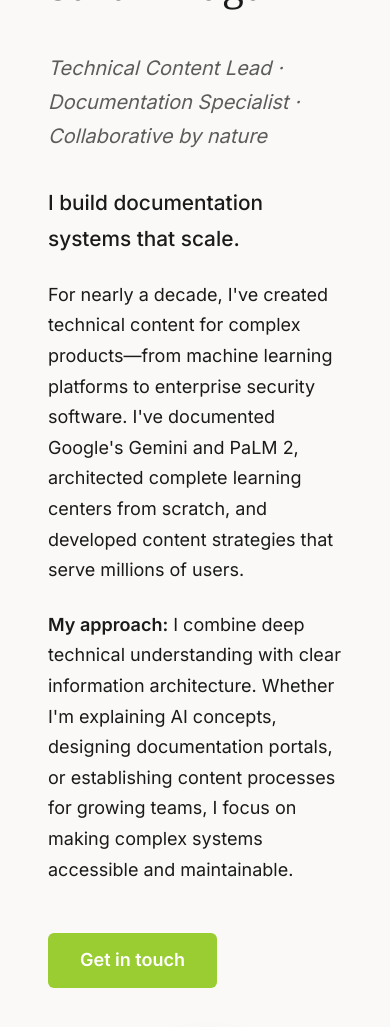
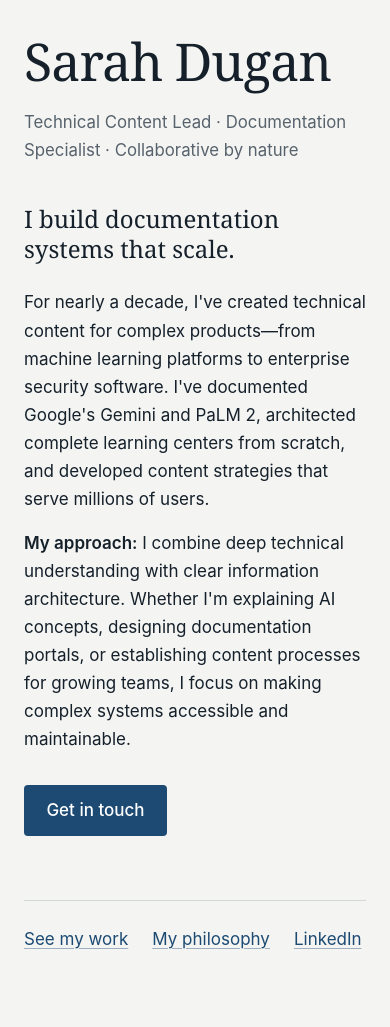
Before and after one commit to scrivera-dugan/site, a Jekyll site: the page built from index.md, in a window 390 px wide and 1400 px high, cut to the strip 337-1369 px from the top of the window. Shown: the top 1027 px of the strip. Built offline with Jekyll 4.4.1, drawn with Linux system fonts in a browser that asks for light colours; some web fonts are replaced; some of the changed text lies outside the part shown.

Commit message:
Restyle site: cyanotype palette, Plex Sans, dark mode, link previews

```diff
--- a/index.md
+++ b/index.md
@@ -2,25 +2,25 @@
 layout: default
 title: Home
 ---
-<div style="display: flex; align-items: flex-start; gap: 3rem; margin-bottom: 3rem; flex-wrap: wrap;">
-    <div style="flex: 1; min-width: 300px;">
-        <h1 style="margin-top: 0;">Sarah Dugan</h1>
-        <p style="font-size: 1.25rem; color: var(--color-text-secondary); font-style: italic; margin-bottom: 2rem;">Technical Content Lead · Documentation Specialist · Collaborative by nature</p>
+<section class="hero">
+    <div>
+        <h1>Sarah Dugan</h1>
+        <p class="hero-subtitle">Technical Content Lead · Documentation Specialist · Collaborative by nature</p>
 
-        <p style="font-size: 1.3rem; font-weight: 500; margin-bottom: 1.5rem;">I build documentation systems that scale.</p>
+        <p class="hero-lede">I build documentation systems that scale.</p>
 
         <p>For nearly a decade, I've created technical content for complex products—from machine learning platforms to enterprise security software. I've documented Google's Gemini and PaLM 2, architected complete learning centers from scratch, and developed content strategies that serve millions of users.</p>
 
         <p><strong>My approach:</strong> I combine deep technical understanding with clear information architecture. Whether I'm explaining AI concepts, designing documentation portals, or establishing content processes for growing teams, I focus on making complex systems accessible and maintainable.</p>
 
-        <a href="mailto:sarahcdugan@gmail.com" style="display: inline-block; background-color: var(--color-accent); color: white; padding: 0.75rem 2rem; border-radius: 6px; font-weight: 600; text-decoration: none; margin-top: 1.5rem;">Get in touch</a>
+        <a class="button" href="mailto:sarahcdugan@gmail.com">Get in touch</a>
     </div>
 
-    <div style="flex-shrink: 0;">
-        <img src="{{ '/images/sdugan.png' | relative_url }}" alt="Sarah Dugan" style="width: 320px; height: 320px; border-radius: 50%; object-fit: cover; object-position: center 20%; box-shadow: 0 8px 24px rgba(0, 0, 0, 0.12);">
-    </div>
-</div>
+    <img class="hero-photo" src="{{ '/images/sdugan.jpg' | relative_url }}" alt="Sarah Dugan" width="480" height="720">
+</section>
 
----
-
-[See my work →](/site/my-work.html) · [My philosophy →](/site/philosophy.html) · [LinkedIn](https://www.linkedin.com/in/scdugan/)
+<nav class="home-links" aria-label="More">
+    <a href="{{ '/my-work.html' | relative_url }}">See my work</a>
+    <a href="{{ '/friends&philosophy.html' | relative_url }}">My philosophy</a>
+    <a href="https://www.linkedin.com/in/scdugan/">LinkedIn</a>
+</nav>
--- a/styles.css
+++ b/styles.css
@@ -1,50 +1,56 @@
 /* ========================================
-   Sarah Dugan Portfolio
-   Clean, warm, refined design
+   sarahdocs.com
+   Cyanotype palette: blueprint blue on paper
    ======================================== */
 
 :root {
-    /* Warm color palette */
-    --color-bg: #FAF9F7;
-    --color-bg-alt: #FFFFFF;
-    --color-text: #1A1A1A;
-    --color-text-secondary: #5C5C5C;
-    --color-accent: #9ACD32;
-    --color-accent-hover: #7BA428;
-    --color-border: #E5E2DD;
-    --color-nav-bg: rgba(250, 249, 247, 0.95);
+    color-scheme: light dark;
 
-    /* Typography */
-    --font-display: 'Instrument Serif', Georgia, serif;
-    --font-body: 'Inter', -apple-system, BlinkMacSystemFont, sans-serif;
+    --color-bg: #F4F5F2;              /* paper */
+    --color-bg-alt: #FBFBF9;          /* surface */
+    --color-text: #15202B;            /* ink */
+    --color-text-secondary: #57626C;
+    --color-text-primary: var(--color-text); /* alias used on the Work page */
+    --color-accent: #1C4A73;          /* cyanotype */
+    --color-accent-hover: #0F3354;
+    --color-on-accent: #FFFFFF;
+    --color-border: #D3D8DA;
+    --color-nav-bg: #F4F5F2;
 
-    /* Spacing */
+    --font-display: 'Instrument Serif', Georgia, 'Times New Roman', serif;
+    --font-body: 'IBM Plex Sans', -apple-system, BlinkMacSystemFont, 'Segoe UI', sans-serif;
+    --font-mono: 'IBM Plex Mono', ui-monospace, SFMono-Regular, Menlo, monospace;
+
     --space-xs: 0.5rem;
     --space-sm: 1rem;
     --space-md: 1.5rem;
     --space-lg: 2.5rem;
     --space-xl: 4rem;
     --space-xxl: 6rem;
+
+    --measure: 42rem;                 /* reading column, ~70 characters */
+    --radius: 4px;
 }
 
-    /* Typography */
-    --font-display: 'Instrument Serif', Georgia, serif;
-    --font-body: 'Inter', -apple-system, BlinkMacSystemFont, sans-serif;
-
-    /* Spacing */
-    --space-xs: 0.5rem;
-    --space-sm: 1rem;
-    --space-md: 1.5rem;
-    --space-lg: 2.5rem;
-    --space-xl: 4rem;
-    --space-xxl: 6rem;
+@media (prefers-color-scheme: dark) {
+    :root {
+        --color-bg: #0E1823;
+        --color-bg-alt: #14212E;
+        --color-text: #E4E8EB;
+        --color-text-secondary: #9AA6B1;
+        --color-accent: #8FB9DE;
+        --color-accent-hover: #B7D3EC;
+        --color-on-accent: #0E1823;
+        --color-border: #253444;
+        --color-nav-bg: #0E1823;
+    }
 }
 
 /* ========================================
-   Base Styles
+   Base
    ======================================== */
 
-* {
+*, *::before, *::after {
     margin: 0;
     padding: 0;
     box-sizing: border-box;
@@ -52,11 +58,28 @@
 
 body {
     font-family: var(--font-body);
-    font-size: 1.125rem;
-    line-height: 1.7;
+    font-size: 1.0625rem;
+    line-height: 1.65;
     color: var(--color-text);
     background-color: var(--color-bg);
     -webkit-font-smoothing: antialiased;
+    text-rendering: optimizeLegibility;
+}
+
+img {
+    max-width: 100%;
+    height: auto;
+}
+
+::selection {
+    background: var(--color-accent);
+    color: var(--color-on-accent);
+}
+
+:focus-visible {
+    outline: 2px solid var(--color-accent);
+    outline-offset: 3px;
+    border-radius: 2px;
 }
 
 /* ========================================
@@ -66,20 +89,20 @@ body {
 h1, h2, h3, h4, h5, h6 {
     font-family: var(--font-display);
     font-weight: 400;
-    line-height: 1.3;
-    margin-bottom: var(--space-md);
+    line-height: 1.15;
+    letter-spacing: -0.005em;
     color: var(--color-text);
+    margin-bottom: var(--space-sm);
 }
 
 h1 {
-    font-size: 3rem;
-    margin-bottom: var(--space-lg);
+    font-size: clamp(2.5rem, 6vw, 3.5rem);
+    margin-bottom: var(--space-md);
 }
 
 h2 {
-    font-size: 2rem;
+    font-size: clamp(1.75rem, 4vw, 2.25rem);
     margin-top: var(--space-xl);
-    margin-bottom: var(--space-md);
 }
 
 h3 {
@@ -88,31 +111,66 @@ h3 {
 }
 
 p {
-    margin-bottom: var(--space-md);
-    color: var(--color-text);
+    margin-bottom: var(--space-sm);
 }
 
 a {
     color: var(--color-accent);
-    text-decoration: none;
-    transition: color 0.2s ease;
+    text-decoration: underline;
+    text-decoration-thickness: 1px;
+    text-underline-offset: 0.2em;
+    text-decoration-color: color-mix(in srgb, var(--color-accent) 40%, transparent);
+    transition: color 0.15s ease, text-decoration-color 0.15s ease;
 }
 
 a:hover {
     color: var(--color-accent-hover);
+    text-decoration-color: currentColor;
 }
 
 ul, ol {
-    margin-left: var(--space-lg);
-    margin-bottom: var(--space-md);
+    margin: 0 0 var(--space-sm) 1.25rem;
 }
 
 li {
-    margin-bottom: var(--space-xs);
+    margin-bottom: 0.35rem;
 }
 
 strong {
     font-weight: 600;
+}
+
+hr {
+    border: 0;
+    border-top: 1px solid var(--color-border);
+    margin: var(--space-lg) 0;
+}
+
+code, pre {
+    font-family: var(--font-mono);
+    font-size: 0.9em;
+}
+
+code {
+    background: var(--color-bg-alt);
+    border: 1px solid var(--color-border);
+    border-radius: var(--radius);
+    padding: 0.1em 0.35em;
+}
+
+pre {
+    background: var(--color-bg-alt);
+    border: 1px solid var(--color-border);
+    border-radius: var(--radius);
+    padding: var(--space-sm);
+    overflow-x: auto;
+    margin-bottom: var(--space-sm);
+}
+
+pre code {
+    border: 0;
+    padding: 0;
+    background: none;
 }
 
 /* ========================================
@@ -122,27 +180,27 @@ strong {
 .nav {
     background-color: var(--color-nav-bg);
     border-bottom: 1px solid var(--color-border);
-    padding: var(--space-md) 0;
+    padding: var(--space-sm) 0;
     position: sticky;
     top: 0;
     z-index: 100;
-    backdrop-filter: blur(10px);
 }
 
 .nav-container {
-    max-width: 1200px;
+    max-width: calc(var(--measure) + 2 * var(--space-md));
     margin: 0 auto;
-    padding: 0 var(--space-lg);
+    padding: 0 var(--space-md);
     display: flex;
     justify-content: space-between;
-    align-items: center;
+    align-items: baseline;
+    gap: var(--space-md);
 }
 
 .nav-logo {
     font-family: var(--font-display);
     font-size: 1.5rem;
     color: var(--color-text);
-    font-weight: 400;
+    text-decoration: none;
 }
 
 .nav-logo:hover {
@@ -151,80 +209,129 @@ strong {
 
 .nav-links {
     display: flex;
-    gap: var(--space-lg);
+    flex-wrap: wrap;
+    gap: var(--space-md);
 }
 
 .nav-links a {
     color: var(--color-text-secondary);
-    font-size: 1rem;
-    font-weight: 400;
-    transition: color 0.2s ease;
+    font-size: 0.95rem;
+    text-decoration: none;
+    padding-bottom: 2px;
+    border-bottom: 1px solid transparent;
 }
 
-.nav-links a:hover,
+.nav-links a:hover {
+    color: var(--color-text);
+}
+
 .nav-links a.active {
-    color: var(--color-accent);
+    color: var(--color-text);
+    border-bottom-color: var(--color-accent);
 }
 
 /* ========================================
-   Main Content
+   Main
    ======================================== */
 
 .main {
     min-height: calc(100vh - 200px);
-    padding: var(--space-xxl) 0;
+    padding: var(--space-xl) 0 var(--space-xxl);
 }
 
 .container {
-    max-width: 800px;
+    max-width: calc(var(--measure) + 2 * var(--space-md));
     margin: 0 auto;
-    padding: 0 var(--space-lg);
+    padding: 0 var(--space-md);
 }
 
 /* ========================================
-   Home Page Intro
+   Home
    ======================================== */
 
-.intro {
-    text-align: center;
-    margin-bottom: var(--space-xxl);
-}
-
-.intro h1 {
-    font-size: 3.5rem;
-    margin-bottom: var(--space-sm);
-}
-
-.intro .subtitle {
-    font-size: 1.25rem;
-    color: var(--color-text-secondary);
+.hero {
+    display: grid;
+    grid-template-columns: 1fr auto;
+    gap: var(--space-lg);
+    align-items: start;
     margin-bottom: var(--space-xl);
 }
 
+.hero h1 {
+    font-size: clamp(3.25rem, 9vw, 5.25rem);
+    line-height: 0.95;
+    letter-spacing: -0.02em;
+    margin: 0 0 var(--space-md);
+}
+
+.hero-subtitle {
+    color: var(--color-text-secondary);
+    font-size: 1.05rem;
+    margin-bottom: var(--space-lg);
+}
+
+.hero-lede {
+    font-family: var(--font-display);
+    font-size: 1.75rem;
+    line-height: 1.25;
+    margin-bottom: var(--space-md);
+}
+
+.hero-photo {
+    width: 12rem;
+    aspect-ratio: 4 / 5;
+    object-fit: cover;
+    object-position: center 20%;
+    border-radius: var(--radius);
+    filter: grayscale(0.15);
+}
+
+.button {
+    display: inline-block;
+    background-color: var(--color-accent);
+    color: var(--color-on-accent);
+    padding: 0.7rem 1.4rem;
+    border-radius: var(--radius);
+    font-weight: 500;
+    text-decoration: none;
+    margin-top: var(--space-sm);
+}
+
+.button:hover {
+    background-color: var(--color-accent-hover);
+    color: var(--color-on-accent);
+}
+
+.home-links {
+    display: flex;
+    flex-wrap: wrap;
+    gap: var(--space-md);
+    padding-top: var(--space-md);
+    border-top: 1px solid var(--color-border);
+}
+
+/* Older intro styles, kept in case a page still uses them */
+.intro { margin-bottom: var(--space-xl); }
+.intro .subtitle { color: var(--color-text-secondary); }
+
 /* ========================================
-   Sections
+   Sections and cards
    ======================================== */
 
 .section {
-    margin-bottom: var(--space-xxl);
+    margin-bottom: var(--space-xl);
 }
 
 .section h2 {
     margin-top: 0;
-    padding-bottom: var(--space-sm);
-    border-bottom: 2px solid var(--color-border);
 }
-
-/* ========================================
-   Cards/Blocks
-   ======================================== */
 
 .card {
     background-color: var(--color-bg-alt);
     border: 1px solid var(--color-border);
-    border-radius: 8px;
-    padding: var(--space-lg);
-    margin-bottom: var(--space-lg);
+    border-radius: var(--radius);
+    padding: var(--space-md);
+    margin-bottom: var(--space-md);
 }
 
 .card h3 {
@@ -236,31 +343,34 @@ strong {
    ======================================== */
 
 .footer {
-    background-color: var(--color-bg-alt);
     border-top: 1px solid var(--color-border);
-    padding: var(--space-xl) 0;
-    margin-top: var(--space-xxl);
+    padding: var(--space-lg) 0;
 }
 
 .footer .container {
     display: flex;
     justify-content: space-between;
     align-items: center;
+    flex-wrap: wrap;
+    gap: var(--space-sm);
 }
 
 .footer p {
     color: var(--color-text-secondary);
+    font-size: 0.9rem;
     margin: 0;
 }
 
 .footer-links {
     display: flex;
-    gap: var(--space-lg);
+    flex-wrap: wrap;
+    gap: var(--space-md);
 }
 
 .footer-links a {
     color: var(--color-text-secondary);
-    font-size: 1rem;
+    font-size: 0.9rem;
+    text-decoration: none;
 }
 
 .footer-links a:hover {
@@ -268,124 +378,113 @@ strong {
 }
 
 /* ========================================
-   Responsive Design
+   Resume PDF viewer
    ======================================== */
 
-@media (max-width: 768px) {
-    h1 {
-        font-size: 2.5rem;
-    }
+.pdf-container {
+    margin: var(--space-lg) 0;
+}
 
-    h2 {
-        font-size: 1.75rem;
-    }
-
-    .nav-container {
-        flex-direction: column;
-        gap: var(--space-md);
-        text-align: center;
-    }
-
-    .nav-links {
-        flex-wrap: wrap;
-        justify-content: center;
-        gap: var(--space-md);
-    }
-
-    .footer .container {
-        flex-direction: column;
-        gap: var(--space-md);
-        text-align: center;
-    }
-
-    .intro h1 {
-        font-size: 2.5rem;
-    }
+.pdf-container embed {
+    display: block;
+    border: 1px solid var(--color-border);
+    border-radius: var(--radius);
+    margin-bottom: var(--space-md);
 }
 
 /* ========================================
-   PDF Viewer
+   Work and Philosophy page carousels
+   These pages have their own <style> blocks with
+   hardcoded light colors and shadows. The "main"
+   prefix gives these rules enough weight to win,
+   so the pages also work in dark mode.
    ======================================== */
 
-.pdf-container {
-    background-color: var(--color-bg-alt);
-    border-radius: 12px;
-    padding: var(--space-lg);
-    box-shadow: 0 4px 6px rgba(0, 0, 0, 0.05), 0 10px 20px rgba(0, 0, 0, 0.08);
-    margin: var(--space-xl) 0;
+main .carousel-item {
+    background: var(--color-bg-alt);
+    border: 1px solid var(--color-border);
+    border-radius: var(--radius);
+    box-shadow: none;
 }
 
-.pdf-container embed {
-    border-radius: 8px;
-    border: 1px solid var(--color-border);
-    display: block;
-    margin-bottom: var(--space-lg);
-
+main .carousel::-webkit-scrollbar-track,
+main .photo-carousel::-webkit-scrollbar-track {
+    background: var(--color-border);
+    border-radius: var(--radius);
 }
 
-@media (max-width: 768px) {
-    .pdf-container embed {
-        height: 600px;
-    }
+main .carousel::-webkit-scrollbar-thumb,
+main .photo-carousel::-webkit-scrollbar-thumb {
+    border-radius: var(--radius);
 }
 
-/* ========================================
-   Infinite Carousel
-   ======================================== */
+main .photo-carousel-item img {
+    border-radius: var(--radius);
+    box-shadow: none;
+}
 
+/* Inline photo styles on the About and Work pages add shadows */
+.container img {
+    box-shadow: none !important;
+}
+
+/* Older auto-scrolling carousel */
 .carousel-wrapper {
     overflow: hidden;
-    width: 100%;
-    background-color: var(--color-bg-alt);
-    border-radius: 12px;
-    box-shadow: 0 4px 6px rgba(0, 0, 0, 0.05), 0 10px 20px rgba(0, 0, 0, 0.08);
-    padding: var(--space-lg) 0;
-    margin: var(--space-xl) 0;
+    margin: var(--space-lg) 0;
 }
 
 .carousel-track {
     display: flex;
-    gap: var(--space-md);
-    animation: scroll 10s linear infinite;
+    gap: var(--space-sm);
+    animation: scroll 40s linear infinite;
 }
 
 .carousel-track:hover {
     animation-play-state: paused;
 }
 
-.carousel-item {
-    flex-shrink: 0;
-    width: 350px;
+@keyframes scroll {
+    from { transform: translateX(0); }
+    to { transform: translateX(-50%); }
 }
 
-.carousel-item img {
-    width: 100%;
-    height: 280px;
-    object-fit: cover;
-    border-radius: 8px;
-    box-shadow: 0 2px 8px rgba(0, 0, 0, 0.1);
-    transition: transform 0.3s ease;
-}
+/* ========================================
+   Responsive and motion
+   ======================================== */
 
-.carousel-item img:hover {
-    transform: scale(1.05);
-}
+@media (max-width: 700px) {
+    .nav-container {
+        flex-direction: column;
+        gap: var(--space-xs);
+    }
 
-@keyframes scroll {
-    0% {
-        transform: translateX(0);
+    .nav-links {
+        gap: var(--space-sm);
     }
-    100% {
-        transform: translateX(-50%);
+
+    .hero {
+        grid-template-columns: 1fr;
+    }
+
+    .hero-photo {
+        grid-row: 1;
+        width: 8rem;
+    }
+
+    .hero-lede {
+        font-size: 1.5rem;
+    }
+
+    .pdf-container embed {
+        height: 600px;
     }
 }
 
-@media (max-width: 768px) {
-    .carousel-item {
-        width: 250px;
-    }
-
-    .carousel-item img {
-        height: 200px;
+@media (prefers-reduced-motion: reduce) {
+    *, *::before, *::after {
+        animation: none !important;
+        transition: none !important;
+        scroll-behavior: auto !important;
     }
 }
```
Also changed, not shown: favicon.svg (added).
